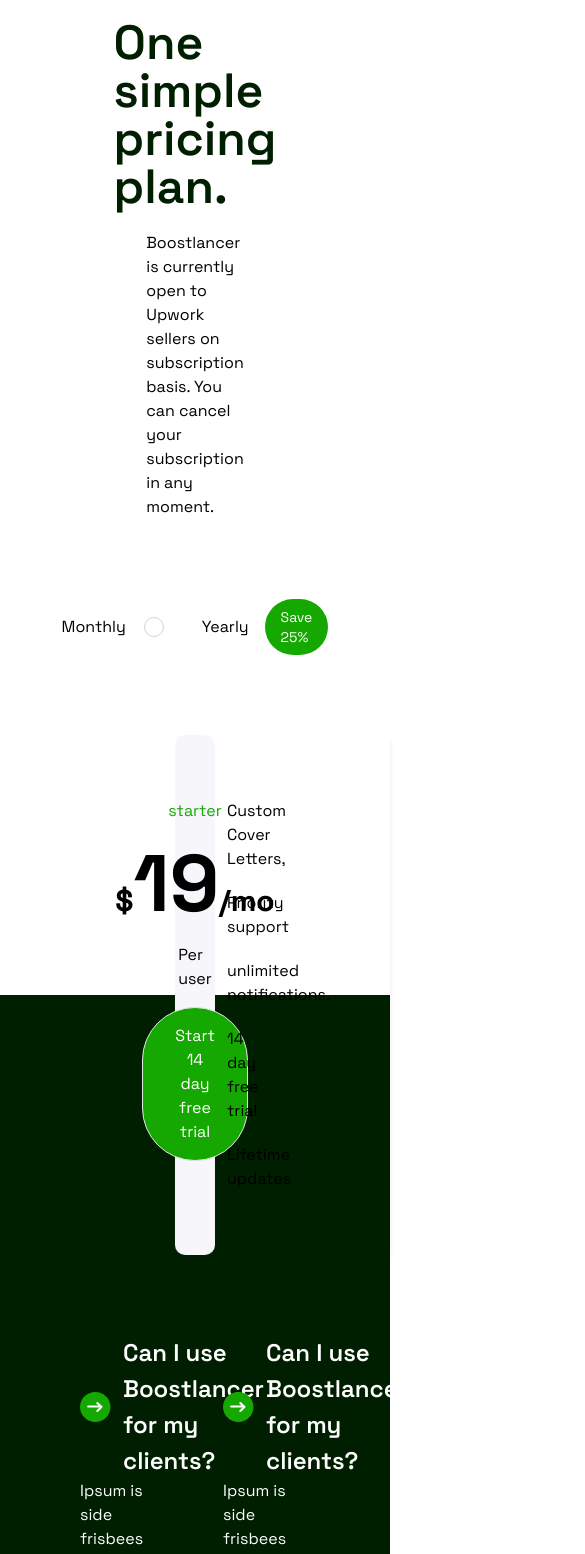
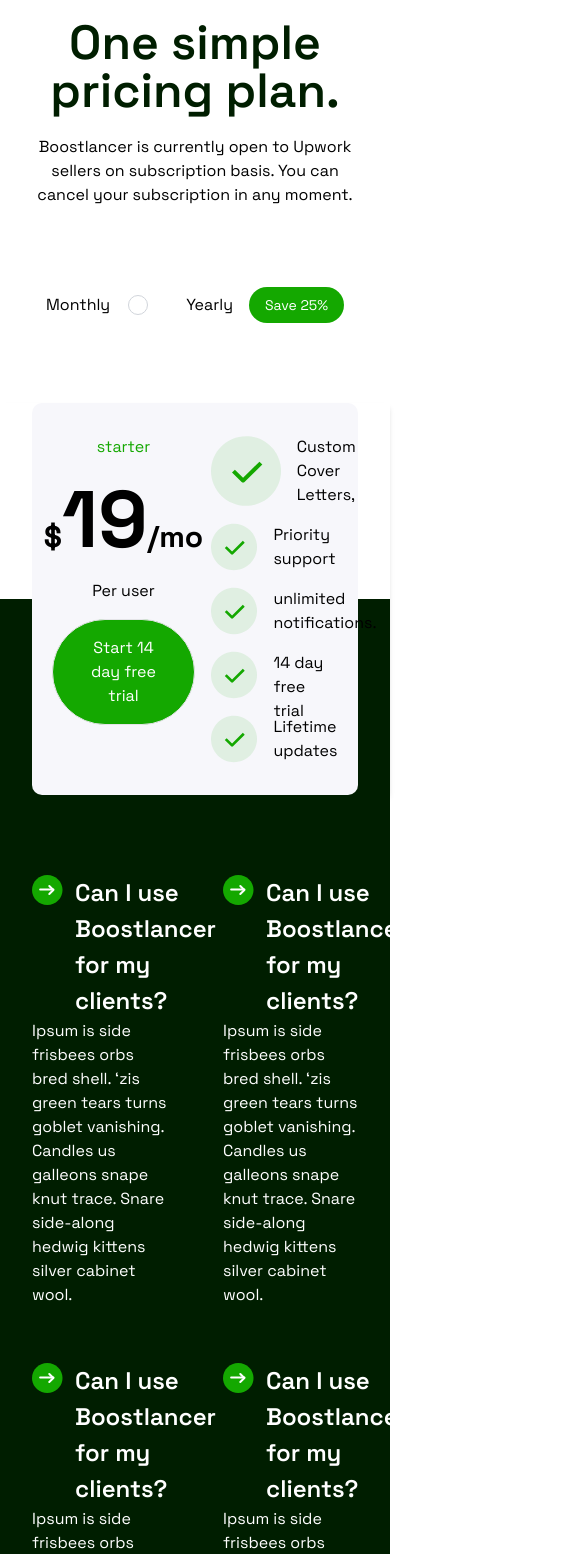
Before and after one commit to patrice012/werk-dash, a React (Vite) app: page /landing in a window 390 px wide. Shown: the part 3700-5254 px from the top of the page, 585 px wide, since content can reach past the window. Built offline with nearby package versions, Linux system fonts and the light colour scheme; no server answers.

Commit message:
feat: Responsive design

```diff
--- a/src/components/pricing-section.tsx
+++ b/src/components/pricing-section.tsx
@@ -11,12 +11,12 @@ const PricingSection = () => {
   return (
     <div className="w-full">
       <div className="">
-        <div className="px-44 bg-white py-20">
+        <div className="px-8 lg:px-44 bg-white py-20">
           <div className="flex flex-col gap-5 justify-center items-center">
-            <h1 className="text-5xl text-[#001E00] font-semibold">
+            <h1 className="text-center text-5xl text-[#001E00] font-semibold">
               One simple pricing plan.
             </h1>
-            <p>
+            <p className="text-center">
               Boostlancer is currently open to Upwork sellers on subscription
               basis. You can cancel your subscription in any moment.
             </p>
@@ -33,8 +33,8 @@ const PricingSection = () => {
             </span>
           </div>
         </div>
-        <div className="bg-gradient-custom flex items-center justify-center shadow-md px-[180px]">
-          <div className="w-full grid grid-cols-2 bg-[#F7F7FB] px-[20px] py-[64px] rounded-[10px]">
+        <div className="bg-gradient-custom flex items-center justify-center shadow-md px-8 lg:px-[180px]">
+          <div className="w-full grid grid-cols-2 bg-[#F7F7FB] px-[20px] py-8 md:py-[64px] rounded-[10px]">
             <div className="flex flex-col items-center">
               <span className="text-[#14A800]">starter</span>
               <span className="text-[80px] font-bold">
@@ -47,7 +47,7 @@ const PricingSection = () => {
               </button>
             </div>
 
-            <div className="flex flex-col gap-5 ml-4">
+            <div className="flex flex-col gap-4 md:gap-5 ml-4">
               <div className="flex gap-4">
                 <img src={Arrow} alt="" /> Custom Cover Letters,
               </div>
@@ -67,9 +67,9 @@ const PricingSection = () => {
           </div>
         </div>
 
-        <div className="grid grid-cols-2 gap-14 text-white px-20 py-20 bg-[#001E00]">
+        <div className="grid grid-cols-2 gap-14 text-white px-8 md:px-20 py-20 bg-[#001E00]">
           <div>
-            <div className="flex items-center gap-3">
+            <div className="flex lg:items-center gap-3 items-start">
               <img src={Check} alt="" />
               <h1 className="text-[24px] font-semibold">
                 Can I use Boostlancer for my clients?
@@ -82,7 +82,7 @@ const PricingSection = () => {
             </p>
           </div>
           <div>
-            <div className="flex items-center gap-3">
+            <div className="flex lg:items-center gap-3 items-start">
               <img src={Check} alt="" />
               <h1 className="text-[24px] font-semibold">
                 Can I use Boostlancer for my clients?
@@ -95,7 +95,7 @@ const PricingSection = () => {
             </p>
           </div>
           <div>
-            <div className="flex items-center gap-3">
+            <div className="flex lg:items-center gap-3 items-start">
               <img src={Check} alt="" />
               <h1 className="text-[24px] font-semibold">
                 Can I use Boostlancer for my clients?
@@ -108,7 +108,7 @@ const PricingSection = () => {
             </p>
           </div>
           <div>
-            <div className="flex items-center gap-3">
+            <div className="flex lg:items-center gap-3 items-start">
               <img src={Check} alt="" />
               <h1 className="text-[24px] font-semibold">
                 Can I use Boostlancer for my clients?
@@ -123,11 +123,11 @@ const PricingSection = () => {
         </div>
       </div>
 
-      <div className="flex flex-col gap-5 justify-center items-center py-20 bg-white">
-        <h1 className="text-5xl text-[#001E00] font-semibold">
+      <div className="flex flex-col gap-5 justify-center items-center px-8 lg:px-44 py-20 bg-white">
+        <h1 className="text-center text-5xl text-[#001E00] font-semibold">
           Build Fast, Launch Faster
         </h1>
-        <p>
+        <p className="text-center">
           Candles us galleons snape knut trace. Snare side-along hedwig kittens
           silver cabinet wool.
         </p>
@@ -137,17 +137,17 @@ const PricingSection = () => {
       </div>
 
       {/* Footer */}
-      <div className="bg-[#001E00] text-white px-[100px] pt-20 pb-8">
-        <div className="flex justify-between">
-          <div className="basis-1/2">
-            <h1 className="text-[24px] font-bold">BOOSTLANCER</h1>
-            <p>
+      <div className="bg-[#001E00] text-white px-8 lg:px-[100px] pt-10 lg:pt-20 pb-8">
+        <div className="flex flex-col gap-5 lg:gap-0 items-center justify-between">
+          <div className="lg:basis-1/2">
+            <h1 className="text-[24px] font-bold text-center">BOOSTLANCER</h1>
+            <p className="text-center">
               Candles us galleons snape knut trace. Snare side-along hedwig
               kittens silver cabinet wool. Candles us galleons snape knut trace.
               Snare side.
             </p>
           </div>
-          <div className="basis-1/2 border p-2 flex items-center rounded-[100px] justify-between max-w-max h-[76px]">
+          <div className="lg:basis-1/2 border p-2 flex items-center rounded-[100px] justify-between max-w-max h-[76px]">
             <div className="ml-6 flex gap-3 items-center">
               <Sms />
               <input
@@ -164,7 +164,7 @@ const PricingSection = () => {
 
         <div className="w-full h-[1px] my-10 bg-[#14A800]"></div>
 
-        <div className="flex items-center justify-between">
+        <div className="flex flex-col gap-3 md:gap-0 items-center justify-between">
           <h4>LitCollective © 2022</h4>
           <div className="flex items-center gap-3">
             <img src={Behance} alt="" />
```
